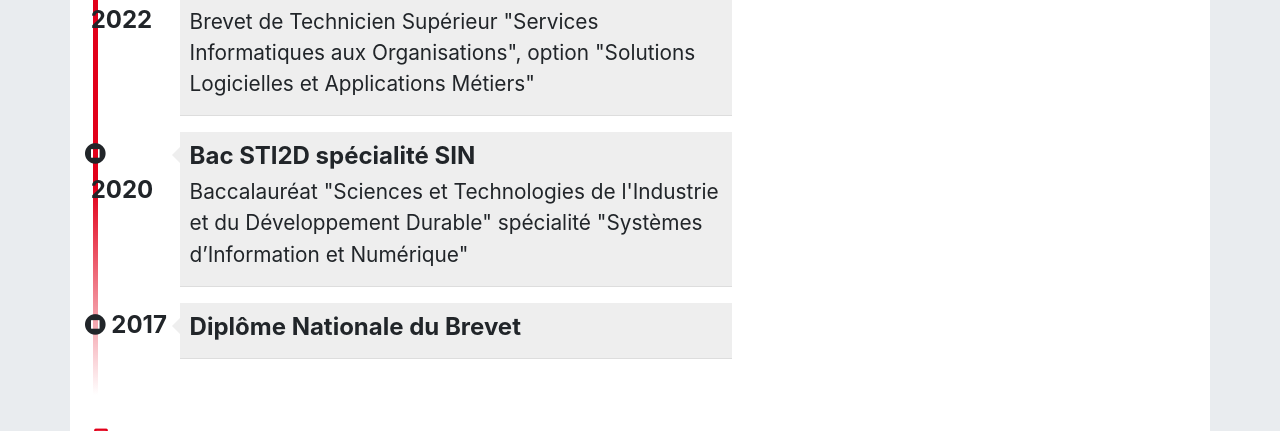
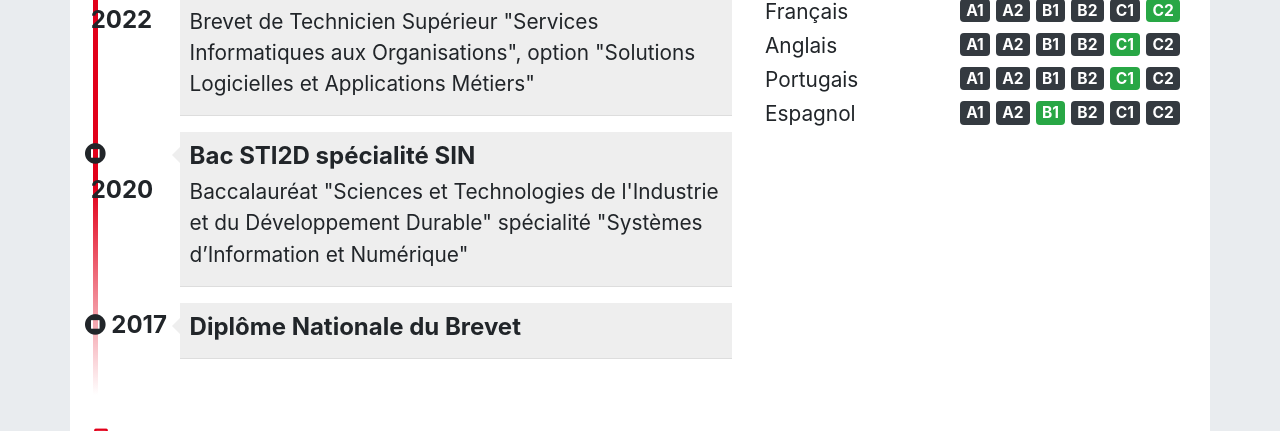
Before and after one commit to theoimpera/theodoreimperato.github.io, a plain HTML site: page pages/cv.html in a window 1280 px wide. Shown: the part 669-1100 px from the top of the page. Drawn offline with nearby package versions, Linux system fonts and the light colour scheme.

Commit message:
Ajout des langes au CV

```diff
--- a/css/cv.css
+++ b/css/cv.css
@@ -223,3 +223,17 @@ body {
     -ms-filter: grayscale(0);
     -o-filter: grayscale(0);
 }
+/******************************************
+* Langues
+******************************************/
+#langues .container {
+    display: flex;
+    flex-direction: row;
+    justify-content: space-between;
+}
+#langues .langue, #langues .niveau{
+    font-size: 1.3em;
+}
+#langues .langue {
+    padding-top: 3px;
+}
--- a/pages/cv.html
+++ b/pages/cv.html
@@ -274,6 +274,54 @@
                                 </div>
                             </div>
                         </div>
+                        <div id="langues" class="rubrique clearfix">
+                            <h2><span class="fa fa-flag"></span> Langue</h2>
+                            <div class="container">
+                                <div class="langue">Français</div>
+                                <div class="niveau">
+                                    <span class="badge badge-dark">A1</span>
+                                    <span class="badge badge-dark">A2</span>
+                                    <span class="badge badge-dark">B1</span>
+                                    <span class="badge badge-dark">B2</span>
+                                    <span class="badge badge-dark">C1</span>
+                                    <span class="badge badge-success">C2</span>
+                                </div>
+                            </div>
+                            <div class="container">
+                                <div class="langue">Anglais</div>
+                                <div class="niveau">
+                                    <span class="badge badge-dark">A1</span>
+                                    <span class="badge badge-dark">A2</span>
+                                    <span class="badge badge-dark">B1</span>
+                                    <span class="badge badge-dark">B2</span>
+                                    <span class="badge badge-success">C1</span>
+                                    <span class="badge badge-dark">C2</span>
+                                </div>
+                            </div>
+                            <div class="container">
+                                <div class="langue">Portugais</div>
+                                <div class="niveau">
+                                    <span class="badge badge-dark">A1</span>
+                                    <span class="badge badge-dark">A2</span>
+                                    <span class="badge badge-dark">B1</span>
+                                    <span class="badge badge-dark">B2</span>
+                                    <span class="badge badge-success">C1</span>
+                                    <span class="badge badge-dark">C2</span>
+                                </div>
+                            </div>
+                            <div class="container">
+                                <div class="langue">Espagnol</div>
+                                <div class="niveau">
+                                    <span class="badge badge-dark">A1</span>
+                                    <span class="badge badge-dark">A2</span>
+                                    <span class="badge badge-success">B1</span>
+                                    <span class="badge badge-dark">B2</span>
+                                    <span class="badge badge-dark">C1</span>
+                                    <span class="badge badge-dark">C2</span>
+                                </div>
+                            </div>
+                        </div>
+
                     </div>
                 </div>
             </div>
```
